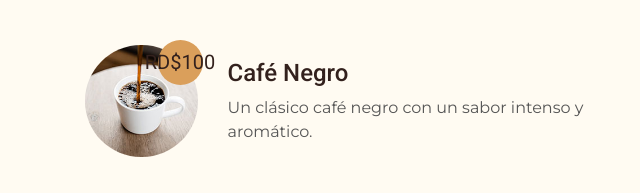
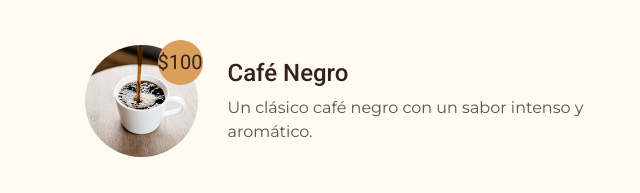
Before and after one commit to Yosvely/CafeelParaiso, a plain HTML site: page menu.html in a window 1280 px wide. Shown: the part 809-1002 px from the top of the page, 0-640 px from the left. Drawn offline with nearby package versions, Linux system fonts and the light colour scheme.

Commit message:
Update menu.html

```diff
--- a/menu.html
+++ b/menu.html
@@ -85,7 +85,7 @@
                 <div class="row align-items-center mb-5">
                     <div class="col-4 col-sm-3">
                         <img class="w-100 rounded-circle mb-3 mb-sm-0" src="img/menu-1.jpg" alt="">
-                        <h5 class="menu-price">RD$100</h5>
+                        <h5 class="menu-price">$100</h5>
                     </div>
                     <div class="col-8 col-sm-9">
                         <h4>Café Negro</h4>
```
